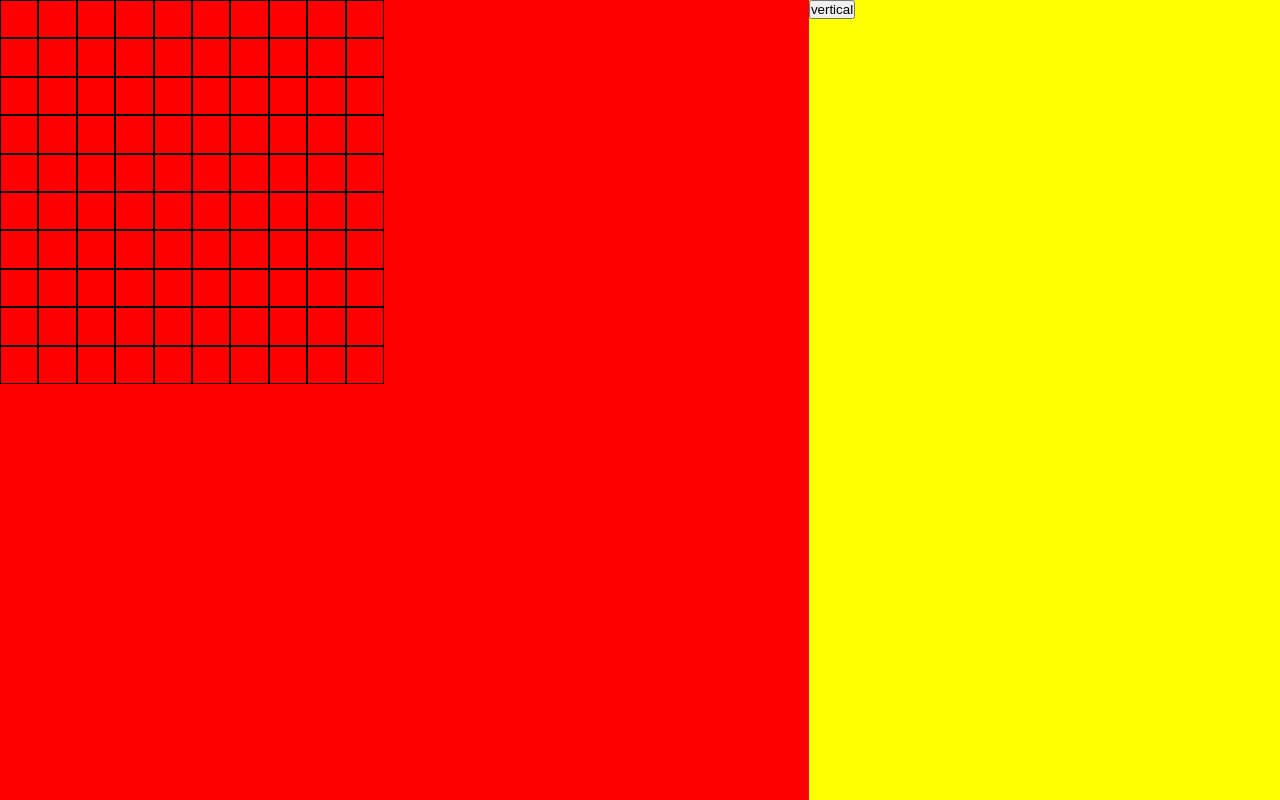
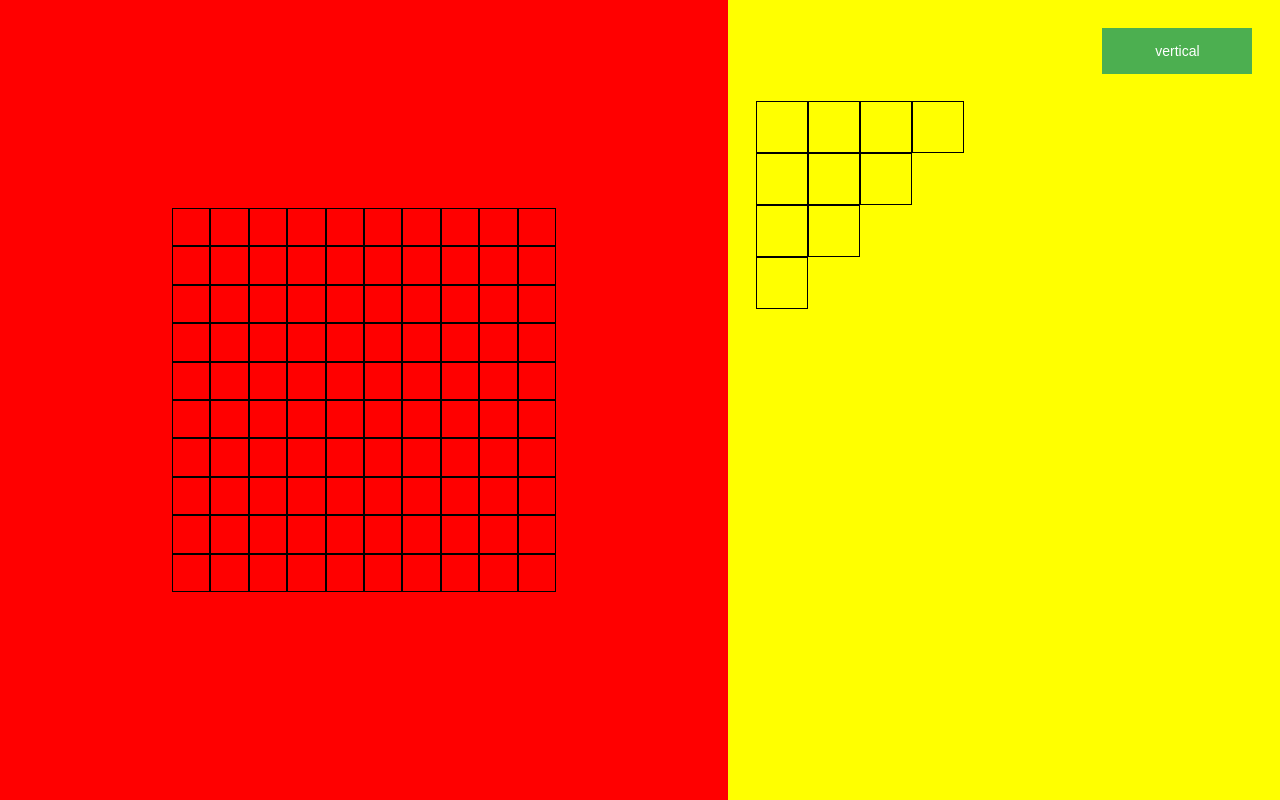
Before and after one commit to mohetti/jestBattleship, a React app: page / in a window 1280 px wide. Built offline with nearby package versions, Linux system fonts and the light colour scheme; the HTML template or start-up script is replaced by a standard one.

Commit message:
refactored the css and html to better split the screen. Next up is showing the ships for placement on the grid. Have tried some stuff, but not satisfied for now. Got a good lead for monday now.

```diff
--- a/src/Components/Axis.tsx
+++ b/src/Components/Axis.tsx
@@ -8,7 +8,7 @@ type Props = {
 function Axis(props: Props) {
   return (
     <React.Fragment>
-      <button onClick={props.toggleAxis}>
+      <button className='button' onClick={props.toggleAxis}>
         {props.isHorizontal ? 'vertical' : 'horizontal'}
       </button>
     </React.Fragment>
--- a/src/Components/Harbor.tsx
+++ b/src/Components/Harbor.tsx
@@ -1,6 +1,6 @@
 import React, { useState } from 'react';
 import Axis from './Axis';
-import '../styles/single-board.css';
+import '../styles/harbor.css';
 
 function Harbor() {
   const [isHorizontal, setIsHorizontal] = useState(true);
@@ -9,14 +9,31 @@ function Harbor() {
   }
   return (
     <div className='fill-space hghl-yellow'>
-      <Axis isHorizontal={isHorizontal} toggleAxis={toggleAxis} />
-      <div className='ship' data-test='big-ship'></div>
-      <div className='ship' data-test='med-ship'></div>
-      <div className='ship' data-test='small-ship'></div>
-      <div className='ship' data-test='tiny-ship'></div>
+      <div className='flex-row display-right mgt mgr'>
+        <Axis isHorizontal={isHorizontal} toggleAxis={toggleAxis} />
+      </div>
+      <div className='flex-column mgt mgl'>
+        <div className='ship flex-row' data-test='big-ship'>
+          <div></div>
+          <div></div>
+          <div></div>
+          <div></div>
+        </div>
+        <div className='ship flex-row' data-test='med-ship'>
+          <div></div>
+          <div></div>
+          <div></div>
+        </div>
+        <div className='ship flex-row' data-test='small-ship'>
+          <div></div>
+          <div></div>
+        </div>
+        <div className='ship flex-row' data-test='tiny-ship'>
+          <div></div>
+        </div>
+      </div>
     </div>
   );
 }
 
 export default Harbor;
-//  className='split right'
--- a/src/Components/SingleBoard.tsx
+++ b/src/Components/SingleBoard.tsx
@@ -1,33 +1,47 @@
-import React from 'react';
+import React, { useState, useRef } from 'react';
 import uniqid from 'uniqid';
+import '../styles/single-board.css';
 
 function SingleBoard() {
-  function renderCells() {
+  const [ship, setShip] = useState(4);
+  const box = useRef<HTMLDivElement>(null);
+  const box2 = useRef<HTMLDivElement>(null);
+
+  const highlightCells = (e: React.MouseEvent) => {
+    const target = e.target as HTMLDivElement;
+    const dataCoord = target.getAttribute('data-coord');
+    target.style.background = 'yellow';
+
+    let test = target.nextSibling as HTMLDivElement;
+    test.style.background = 'yellow';
+  };
+  const renderCells = () => {
     const arr = [];
     for (let i = 0; i < 10; i++) {
       arr.push(
-        <div className=' fill-space flex-row' key={uniqid()}>
-          <div className='fill-space border'></div>
-          <div className='fill-space border'></div>
-          <div className='fill-space border'> </div>
-          <div className='fill-space border'></div>
-          <div className='fill-space border'></div>
-          <div className='fill-space border'></div>
-          <div className='fill-space border'></div>
-          <div className='fill-space border'></div>
-          <div className='fill-space border'></div>
-          <div className='fill-space border'></div>
+        <div className='fill-space flex-row' key={uniqid()}>
+          <div data-coord={`${i}0`} className='fill-space border'></div>
+          <div data-coord={`${i}1`} className='fill-space border'></div>
+          <div data-coord={`${i}2`} className='fill-space border'></div>
+          <div data-coord={`${i}3`} className='fill-space border'></div>
+          <div data-coord={`${i}4`} className='fill-space border'></div>
+          <div data-coord={`${i}5`} className='fill-space border'></div>
+          <div data-coord={`${i}6`} className='fill-space border'></div>
+          <div data-coord={`${i}7`} className='fill-space border'></div>
+          <div data-coord={`${i}8`} className='fill-space border'></div>
+          <div data-coord={`${i}9`} className='fill-space border'></div>
         </div>
       );
     }
     return arr.map((x) => x);
-  }
+  };
   return (
-    <div className='fill-space  hghl-red'>
-      <div className='board-container'>{renderCells()}</div>
+    <div className='fill-space flex-row center hghl-red'>
+      <div className='board-container ' onMouseOver={highlightCells}>
+        {renderCells()}
+      </div>
     </div>
   );
 }
 
 export default SingleBoard;
-// className='split left'
--- /dev/null
+++ b/src/styles/harbor.css
@@ -0,0 +1,10 @@
+.ship > div {
+  height: 50px;
+  width: 50px;
+  border: 1px solid black;
+}
+
+.flex-column {
+  display: flex;
+  flex-direction: column;
+}
--- a/src/styles/main.css
+++ b/src/styles/main.css
@@ -6,7 +6,6 @@
 #root {
   width: 100vw;
   height: 100vh;
-  background: red;
 }
 
 .flex-row {
@@ -26,3 +25,40 @@
 .border {
   border: 1px solid black;
 }
+
+.center {
+  justify-content: center;
+  align-items: center;
+}
+
+.button {
+  background-color: #4caf50;
+  border: none;
+  color: white;
+  width: 150px;
+  padding: 15px 32px;
+  text-align: center;
+  text-decoration: none;
+  display: inline-block;
+  font-size: 14px;
+  cursor: pointer;
+}
+
+.display-right {
+  justify-content: end;
+}
+
+.mgt {
+  margin-top: 5%;
+}
+
+.mgr {
+  margin-right: 5%;
+}
+.mgl {
+  margin-left: 5%;
+}
+
+.mgb {
+  margin-bottom: 5%;
+}
```
Also changed, not shown: 1 other file (tests, documents, lock files or other folders).
